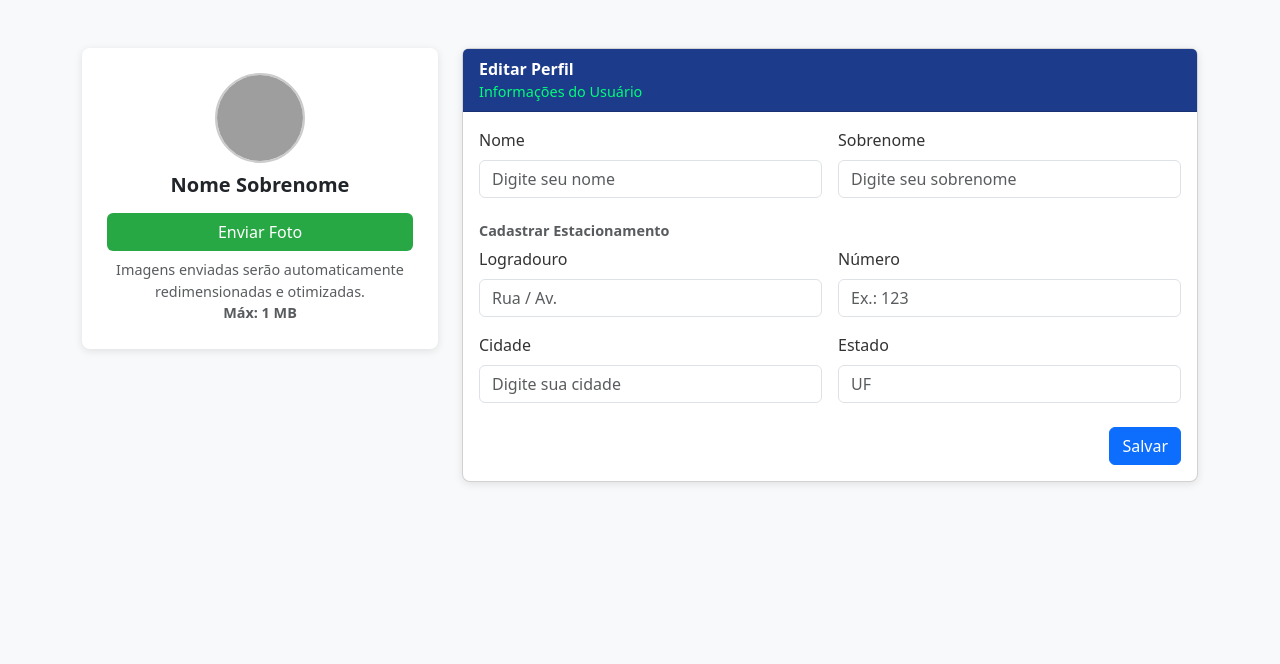
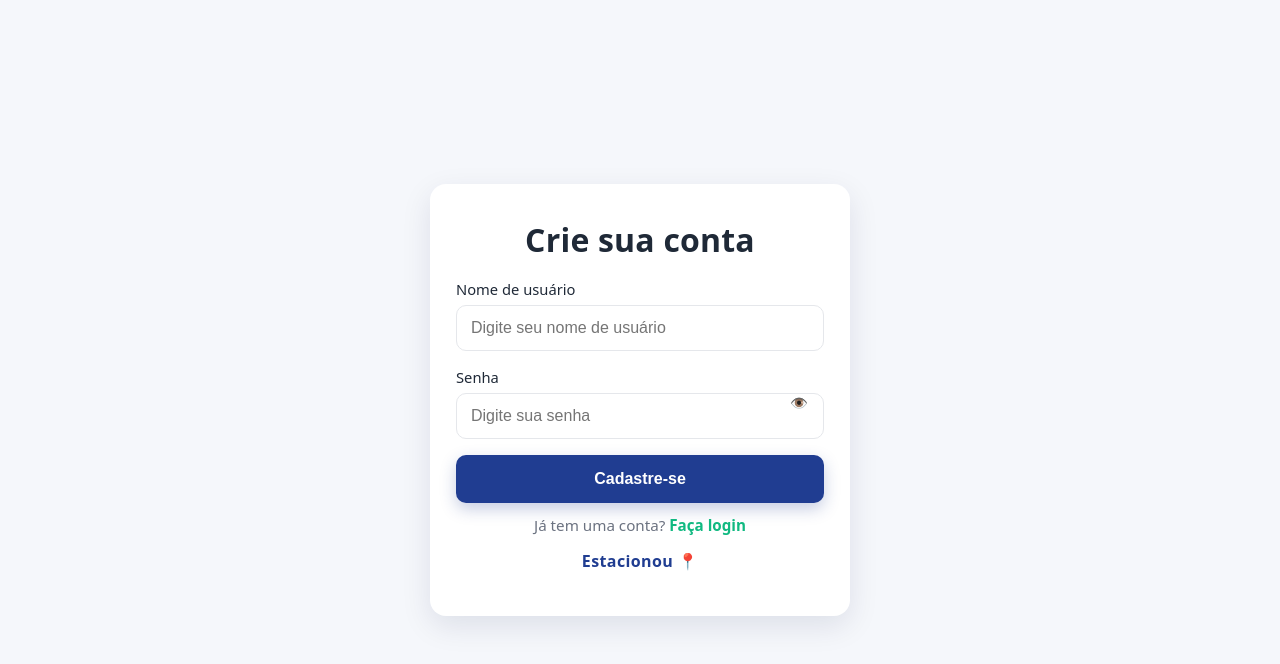
Before and after one commit to josefinancas/Estacionei, a plain HTML site: page Cadastro_completo.html in a window 1280 px wide. Drawn offline with nearby package versions, Linux system fonts and the light colour scheme; grey boxes are pictures that could not be loaded.

Commit message:
Atualizado em 25.10

```diff
--- a/Cadastro_completo.html
+++ b/Cadastro_completo.html
@@ -1,144 +1,215 @@
 <!DOCTYPE html>
-<html lang="pt-br">
+<html lang="pt-BR">
 <head>
-  <meta charset="UTF-8">
-  <meta name="viewport" content="width=device-width, initial-scale=1.0">
-  <title>Editar Perfil</title>
+  <meta charset="utf-8" />
+  <meta name="viewport" content="width=device-width, initial-scale=1" />
+  <title>Crie sua conta — Estacionou</title>
 
-  <!-- Bootstrap -->
-  <link href="https://cdn.jsdelivr.net/npm/bootstrap@5.3.2/dist/css/bootstrap.min.css" rel="stylesheet">
-
+  <!-- ===== CSS INTERNO ===== -->
   <style>
-    body {
-      background-color: #f8f9fa;
+    :root{
+      --bg:#f5f7fb;
+      --card:#ffffff;
+      --text:#1f2937;
+      --muted:#6b7280;
+      --brand:#203d91;        /* azul do botão */
+      --brand-600:#1a2f72;
+      --ring:#c7d2fe;
+      --error:#dc2626;
+      --ok:#16a34a;
+      --radius:16px;
+    }
+    *{box-sizing:border-box}
+    html,body{height:100%}
+    body{
+      margin:0;
+      font-family: system-ui, -apple-system, "Segoe UI", Roboto, Ubuntu, "Helvetica Neue", Arial, "Noto Sans", "Apple Color Emoji","Segoe UI Emoji";
+      background: var(--bg);
+      color:var(--text);
+      display:grid;
+      place-items:center;
+      padding:24px;
     }
 
-    .profile-card {
-      text-align: center;
-      border-radius: 8px;
-      box-shadow: 0 2px 8px rgba(0,0,0,0.1);
-      padding: 25px;
-      background: #fff;
+    .card{
+      width:min(420px, 92vw);
+      background:var(--card);
+      border-radius:var(--radius);
+      box-shadow:0 10px 30px rgba(2,18,64,.10);
+      padding:28px 26px;
+    }
+    h1{
+      margin:6px 0 18px;
+      font-weight:800;
+      text-align:center;
+      letter-spacing:.2px;
+    }
+    .field{margin:12px 0 16px}
+    label{
+      display:block;
+      font-size:.92rem;
+      margin:0 0 6px;
+    }
+    input[type="text"], input[type="password"]{
+      width:100%;
+      height:46px;
+      border:1.5px solid #e5e7eb;
+      border-radius:10px;
+      padding:0 14px;
+      font-size:1rem;
+      transition: box-shadow .2s, border-color .2s, background .2s;
+      background:#fff;
+    }
+    input:focus{
+      outline:0;
+      border-color:var(--brand);
+      box-shadow:0 0 0 4px var(--ring);
     }
 
-    .profile-card img {
-      width: 90px;
-      height: 90px;
-      border-radius: 50%;
-      border: 2px solid #ccc;
-      object-fit: cover;
-      margin-bottom: 10px;
+    .password-wrap{
+      position:relative;
+    }
+    .toggle{
+      position:absolute; right:10px; top:50%;
+      transform:translateY(-50%);
+      border:0; background:transparent; cursor:pointer;
+      color:var(--muted); font-size:.9rem;
+      padding:4px 6px; border-radius:6px;
+    }
+    .toggle:hover{color:var(--text); background:#f3f4f6}
+
+    .btn{
+      appearance:none;
+      width:100%;
+      border:0;
+      height:48px;
+      border-radius:10px;
+      background:var(--brand);
+      color:#fff; font-weight:700; font-size:1rem;
+      cursor:pointer;
+      transition: transform .02s, background .2s, box-shadow .2s;
+      box-shadow: 0 6px 16px rgba(32,61,145,.25);
+    }
+    .btn:hover{background:var(--brand-600)}
+    .btn:active{transform:translateY(1px)}
+
+    .row-muted{
+      text-align:center; color:var(--muted); font-size:.95rem;
+      margin-top:12px;
+    }
+    .row-muted a{
+      color:#10b981; text-decoration:none; font-weight:600;
+    }
+    .row-muted a:hover{text-decoration:underline}
+
+    .brand{
+      margin-top:14px; text-align:center; font-weight:800; letter-spacing:.4px;
+      color:var(--brand);
     }
 
-    .btn-upload {
-      background-color: #28a745;
-      color: #fff;
-      font-weight: 500;
+    .error{
+      color:var(--error);
+      font-size:.86rem;
+      margin-top:6px;
+      display:none;
+    }
+    .ok{
+      color:var(--ok);
+      font-size:.86rem;
+      display:none;
+      margin-top:6px;
     }
 
-    .btn-upload:hover {
-      background-color: #218838;
-    }
-
-    .card {
-      border-radius: 8px;
-      box-shadow: 0 2px 8px rgba(0,0,0,0.1);
-    }
-
-    .card-header {
-      background-color: #1d3b8b;
-      color: #fff;
-      font-weight: 600;
-      border-top-left-radius: 8px;
-      border-top-right-radius: 8px;
-    }
-
-    .card-header small {
-      color: #00ff77;
-      display: block;
-      font-size: 0.9rem;
-      font-weight: 500;
-    }
-
-    .form-label {
-      font-weight: 500;
-      color: #333;
+    /* Acessibilidade */
+    .sr-only{
+      position:absolute!important; width:1px;height:1px;padding:0;margin:-1px;
+      overflow:hidden;clip:rect(0,0,0,0);white-space:nowrap;border:0;
     }
   </style>
 </head>
 <body>
 
-  <div class="container my-5">
-    <div class="row g-4">
+  <main class="card" role="main">
+    <h1>Crie sua conta</h1>
 
-      <!-- Coluna da foto -->
-      <div class="col-md-4">
-        <div class="profile-card">
-          <img src="https://cdn-icons-png.flaticon.com/512/847/847969.png" alt="Foto de perfil">
-          <h5 class="fw-bold">Nome Sobrenome</h5>
-          <button class="btn btn-upload w-100 my-2">Enviar Foto</button>
-          <p class="text-muted mb-0" style="font-size: 0.9rem;">
-            Imagens enviadas serão automaticamente redimensionadas e otimizadas.<br>
-            <strong>Máx: 1 MB</strong>
-          </p>
-        </div>
+    <form id="form-signup" novalidate>
+      <div class="field">
+        <label for="username">Nome de usuário</label>
+        <input id="username" name="username" type="text" placeholder="Digite seu nome de usuário" autocomplete="username" required minlength="3" />
+        <div class="error" id="e-user">Informe pelo menos 3 caracteres (apenas letras, números, “.”, “_” e “-”).</div>
       </div>
 
-      <!-- Coluna do formulário -->
-      <div class="col-md-8">
-        <div class="card">
-          <div class="card-header">
-            Editar Perfil
-            <small>Informações do Usuário</small>
-          </div>
-
-          <div class="card-body">
-            <form id="formPerfil">
-              <div class="row g-3 mb-3">
-                <div class="col-md-6">
-                  <label for="nome" class="form-label">Nome</label>
-                  <input type="text" class="form-control" id="nome" placeholder="Digite seu nome">
-                </div>
-                <div class="col-md-6">
-                  <label for="sobrenome" class="form-label">Sobrenome</label>
-                  <input type="text" class="form-control" id="sobrenome" placeholder="Digite seu sobrenome">
-                </div>
-              </div>
-
-              <h6 class="text-muted mt-4 mb-2 fw-semibold" style="font-size: 0.9rem;">Cadastrar Estacionamento</h6>
-
-              <div class="row g-3">
-                <div class="col-md-6">
-                  <label for="logradouro" class="form-label">Logradouro</label>
-                  <input type="text" class="form-control" id="logradouro" placeholder="Rua / Av.">
-                </div>
-                <div class="col-md-6">
-                  <label for="numero" class="form-label">Número</label>
-                  <input type="text" class="form-control" id="numero" placeholder="Ex.: 123">
-                </div>
-                <div class="col-md-6">
-                  <label for="cidade" class="form-label">Cidade</label>
-                  <input type="text" class="form-control" id="cidade" placeholder="Digite sua cidade">
-                </div>
-                <div class="col-md-6">
-                  <label for="estado" class="form-label">Estado</label>
-                  <input type="text" class="form-control" id="estado" placeholder="UF" maxlength="2" style="text-transform: uppercase;">
-                </div>
-              </div>
-
-              <div class="d-flex justify-content-end mt-4">
-                <button type="submit" class="btn btn-primary">Salvar</button>
-              </div>
-            </form>
-          </div>
-        </div>
+      <div class="field password-wrap">
+        <label for="password">Senha</label>
+        <input id="password" name="password" type="password" placeholder="Digite sua senha" autocomplete="new-password" required minlength="6" />
+        <button type="button" class="toggle" aria-controls="password" aria-label="Mostrar/ocultar senha">👁️</button>
+        <div class="error" id="e-pass">A senha precisa de ao menos 6 caracteres.</div>
+        <div class="ok" id="ok-pass">Senha válida ✓</div>
       </div>
 
-    </div>
-  </div>
+      <button class="btn" type="submit">Cadastre-se</button>
 
-  <!-- Bootstrap JS -->
-  <script src="https://cdn.jsdelivr.net/npm/bootstrap@5.3.2/dist/js/bootstrap.bundle.min.js"></script>
+      <p class="row-muted">Já tem uma conta? <a href="login.html">Faça login</a></p>
+      <p class="brand">Estacionou <span aria-hidden="true">📍</span><span class="sr-only">pino de localização</span></p>
+    </form>
+  </main>
 
+  <!-- ===== JavaScript INTERNO ===== -->
+  <script>
+    (function () {
+      const form = document.getElementById('form-signup');
+      const username = document.getElementById('username');
+      const password = document.getElementById('password');
+      const eUser = document.getElementById('e-user');
+      const ePass = document.getElementById('e-pass');
+      const okPass = document.getElementById('ok-pass');
+      const toggle = document.querySelector('.toggle');
+
+      // Validação simples (client-side)
+      function userValido(v){
+        return /^[a-zA-Z0-9._-]{3,}$/.test(v.trim());
+      }
+      function passValida(v){
+        return v.trim().length >= 6;
+      }
+
+      username.addEventListener('input', () => {
+        eUser.style.display = userValido(username.value) ? 'none' : 'block';
+      });
+
+      password.addEventListener('input', () => {
+        const ok = passValida(password.value);
+        ePass.style.display = ok ? 'none' : 'block';
+        okPass.style.display = ok ? 'block' : 'none';
+      });
+
+      // Mostrar/ocultar senha
+      toggle.addEventListener('click', () => {
+        const isPwd = password.type === 'password';
+        password.type = isPwd ? 'text' : 'password';
+        toggle.textContent = isPwd ? '🙈' : '👁️';
+      });
+
+      // Submit com prevenção e “simulação” de sucesso
+      form.addEventListener('submit', (ev) => {
+        ev.preventDefault();
+
+        const uOK = userValido(username.value);
+        const pOK = passValida(password.value);
+        eUser.style.display = uOK ? 'none' : 'block';
+        ePass.style.display = pOK ? 'none' : 'block';
+        okPass.style.display = pOK ? 'block' : 'none';
+
+        if (uOK && pOK) {
+          // Aqui você enviaria para seu backend / Firebase etc.
+          alert('Cadastro realizado com sucesso! 🎉');
+          form.reset();
+          okPass.style.display = 'none';
+          toggle.textContent = '👁️';
+          password.type = 'password';
+        }
+      });
+    })();
+  </script>
 </body>
 </html>
```
Also changed, not shown: Cadastro.html (+32 -41 lines), Perfil_completo.html (added, +144 -0 lines), index.html (deleted, +0 -53 lines).
